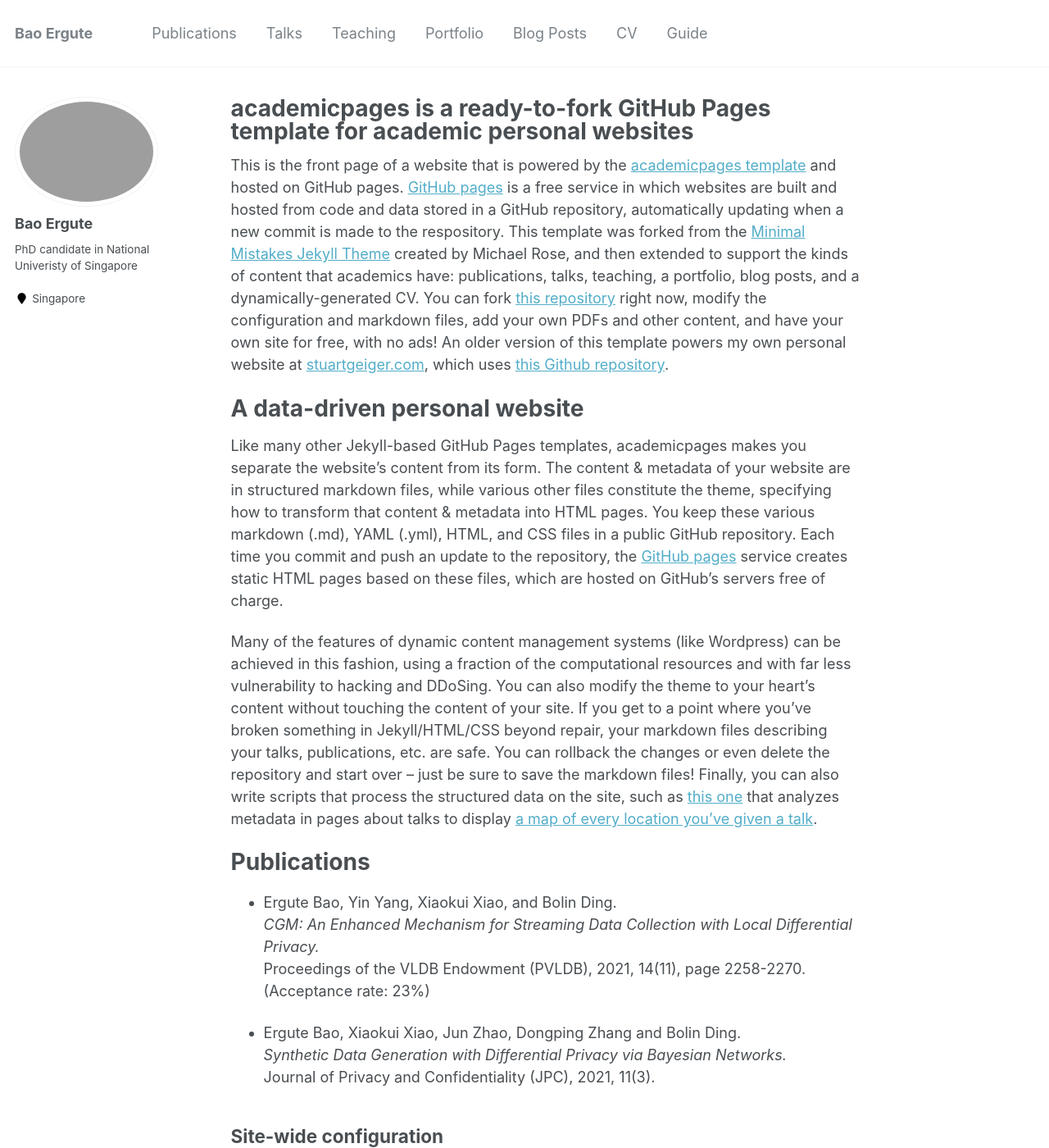
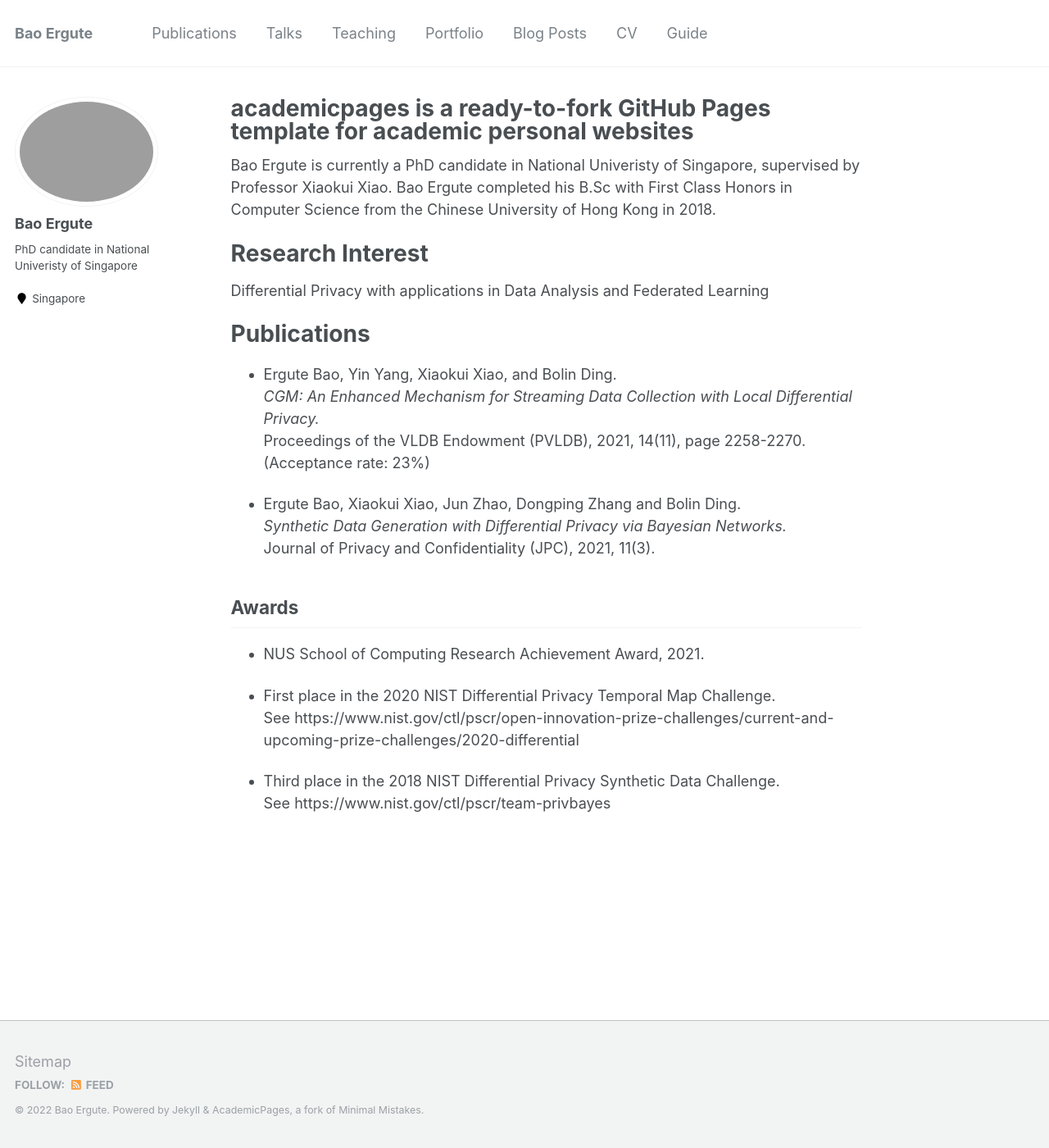
Before and after one commit to paulgute/paulgute.github.io, a Jekyll site: the page built from _pages/about.md, in a window 1280 px wide and 1400 px high. Shown: the whole window at 82% size. Built offline with Jekyll 4.4.1, drawn with Linux system fonts in a browser that asks for light colours; some of the changed text lies outside the part shown.

Commit message:
Update about.md

```diff
--- a/_pages/about.md
+++ b/_pages/about.md
@@ -8,13 +8,11 @@ redirect_from:
   - /about.html
 ---
 
-This is the front page of a website that is powered by the [academicpages template](https://github.com/academicpages/academicpages.github.io) and hosted on GitHub pages. [GitHub pages](https://pages.github.com) is a free service in which websites are built and hosted from code and data stored in a GitHub repository, automatically updating when a new commit is made to the respository. This template was forked from the [Minimal Mistakes Jekyll Theme](https://mmistakes.github.io/minimal-mistakes/) created by Michael Rose, and then extended to support the kinds of content that academics have: publications, talks, teaching, a portfolio, blog posts, and a dynamically-generated CV. You can fork [this repository](https://github.com/academicpages/academicpages.github.io) right now, modify the configuration and markdown files, add your own PDFs and other content, and have your own site for free, with no ads! An older version of this template powers my own personal website at [stuartgeiger.com](http://stuartgeiger.com), which uses [this Github repository](https://github.com/staeiou/staeiou.github.io).
+Bao Ergute is currently a PhD candidate in National Univeristy of Singapore, supervised by Professor Xiaokui Xiao. Bao Ergute completed his B.Sc with First Class Honors in Computer Science from the Chinese University of Hong Kong in 2018.
 
-A data-driven personal website
+Research Interest
 ======
-Like many other Jekyll-based GitHub Pages templates, academicpages makes you separate the website's content from its form. The content & metadata of your website are in structured markdown files, while various other files constitute the theme, specifying how to transform that content & metadata into HTML pages. You keep these various markdown (.md), YAML (.yml), HTML, and CSS files in a public GitHub repository. Each time you commit and push an update to the repository, the [GitHub pages](https://pages.github.com/) service creates static HTML pages based on these files, which are hosted on GitHub's servers free of charge.
-
-Many of the features of dynamic content management systems (like Wordpress) can be achieved in this fashion, using a fraction of the computational resources and with far less vulnerability to hacking and DDoSing. You can also modify the theme to your heart's content without touching the content of your site. If you get to a point where you've broken something in Jekyll/HTML/CSS beyond repair, your markdown files describing your talks, publications, etc. are safe. You can rollback the changes or even delete the repository and start over -- just be sure to save the markdown files! Finally, you can also write scripts that process the structured data on the site, such as [this one](https://github.com/academicpages/academicpages.github.io/blob/master/talkmap.ipynb) that analyzes metadata in pages about talks to display [a map of every location you've given a talk](https://academicpages.github.io/talkmap.html).
+Differential Privacy with applications in Data Analysis and Federated Learning
 
 Publications
 ======
@@ -27,26 +25,12 @@ Proceedings of the VLDB Endowment (PVLDB), 2021, 14(11), page 2258-2270. (Accept
 *Synthetic Data Generation with Differential Privacy via Bayesian Networks.*\
 Journal of Privacy and Confidentiality (JPC), 2021, 11(3).
 
-Site-wide configuration
+Awards
 ------
-The main configuration file for the site is in the base directory in [_config.yml](https://github.com/academicpages/academicpages.github.io/blob/master/_config.yml), which defines the content in the sidebars and other site-wide features. You will need to replace the default variables with ones about yourself and your site's github repository. The configuration file for the top menu is in [_data/navigation.yml](https://github.com/academicpages/academicpages.github.io/blob/master/_data/navigation.yml). For example, if you don't have a portfolio or blog posts, you can remove those items from that navigation.yml file to remove them from the header.
+- NUS School of Computing Research Achievement Award, 2021.
 
-Create content & metadata
-------
-For site content, there is one markdown file for each type of content, which are stored in directories like _publications, _talks, _posts, _teaching, or _pages. For example, each talk is a markdown file in the [_talks directory](https://github.com/academicpages/academicpages.github.io/tree/master/_talks). At the top of each markdown file is structured data in YAML about the talk, which the theme will parse to do lots of cool stuff. The same structured data about a talk is used to generate the list of talks on the [Talks page](https://academicpages.github.io/talks), each [individual page](https://academicpages.github.io/talks/2012-03-01-talk-1) for specific talks, the talks section for the [CV page](https://academicpages.github.io/cv), and the [map of places you've given a talk](https://academicpages.github.io/talkmap.html) (if you run this [python file](https://github.com/academicpages/academicpages.github.io/blob/master/talkmap.py) or [Jupyter notebook](https://github.com/academicpages/academicpages.github.io/blob/master/talkmap.ipynb), which creates the HTML for the map based on the contents of the _talks directory).
+- First place in the 2020 NIST Differential Privacy Temporal Map Challenge.\
+See https://www.nist.gov/ctl/pscr/open-innovation-prize-challenges/current-and-upcoming-prize-challenges/2020-differential
 
-**Markdown generator**
-
-I have also created [a set of Jupyter notebooks](https://github.com/academicpages/academicpages.github.io/tree/master/markdown_generator
-) that converts a CSV containing structured data about talks or presentations into individual markdown files that will be properly formatted for the academicpages template. The sample CSVs in that directory are the ones I used to create my own personal website at stuartgeiger.com. My usual workflow is that I keep a spreadsheet of my publications and talks, then run the code in these notebooks to generate the markdown files, then commit and push them to the GitHub repository.
-
-How to edit your site's GitHub repository
-------
-Many people use a git client to create files on their local computer and then push them to GitHub's servers. If you are not familiar with git, you can directly edit these configuration and markdown files directly in the github.com interface. Navigate to a file (like [this one](https://github.com/academicpages/academicpages.github.io/blob/master/_talks/2012-03-01-talk-1.md) and click the pencil icon in the top right of the content preview (to the right of the "Raw | Blame | History" buttons). You can delete a file by clicking the trashcan icon to the right of the pencil icon. You can also create new files or upload files by navigating to a directory and clicking the "Create new file" or "Upload files" buttons.
-
-Example: editing a markdown file for a talk
-![Editing a markdown file for a talk](/images/editing-talk.png)
-
-For more info
-------
-<!-- More info about configuring academicpages can be found in [the guide](https://academicpages.github.io/markdown/). The [guides for the Minimal Mistakes theme](https://mmistakes.github.io/minimal-mistakes/docs/configuration/) (which this theme was forked from) might also be helpful. -->
+- Third place in the 2018 NIST Differential Privacy Synthetic Data Challenge.\
+See https://www.nist.gov/ctl/pscr/team-privbayes
```
